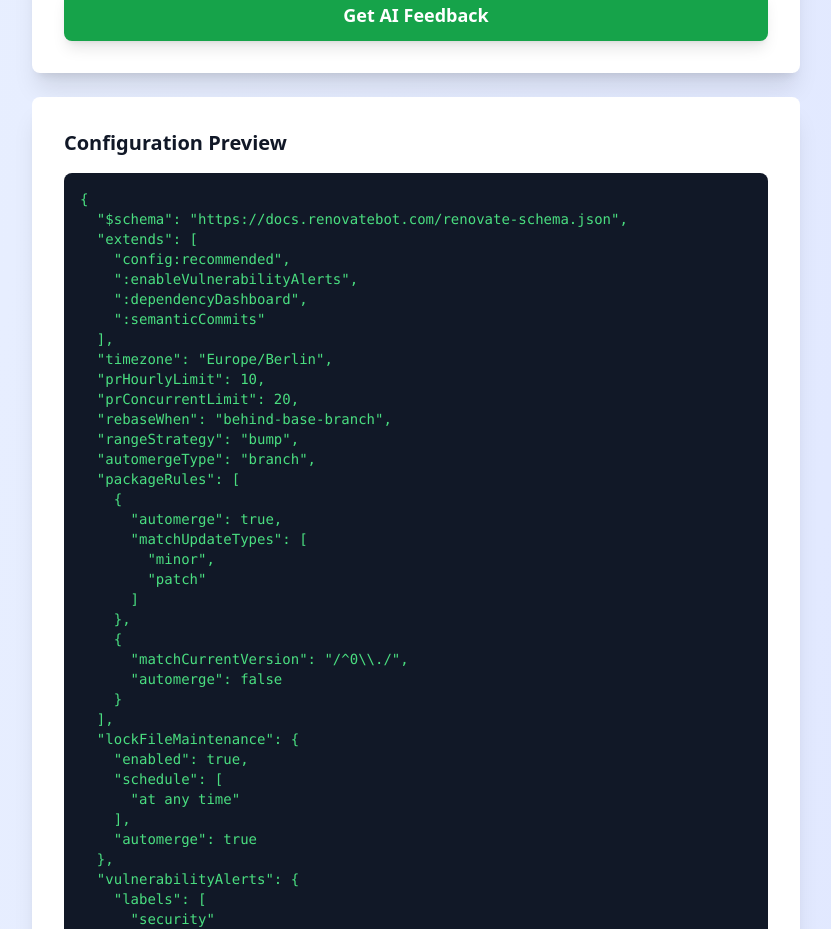
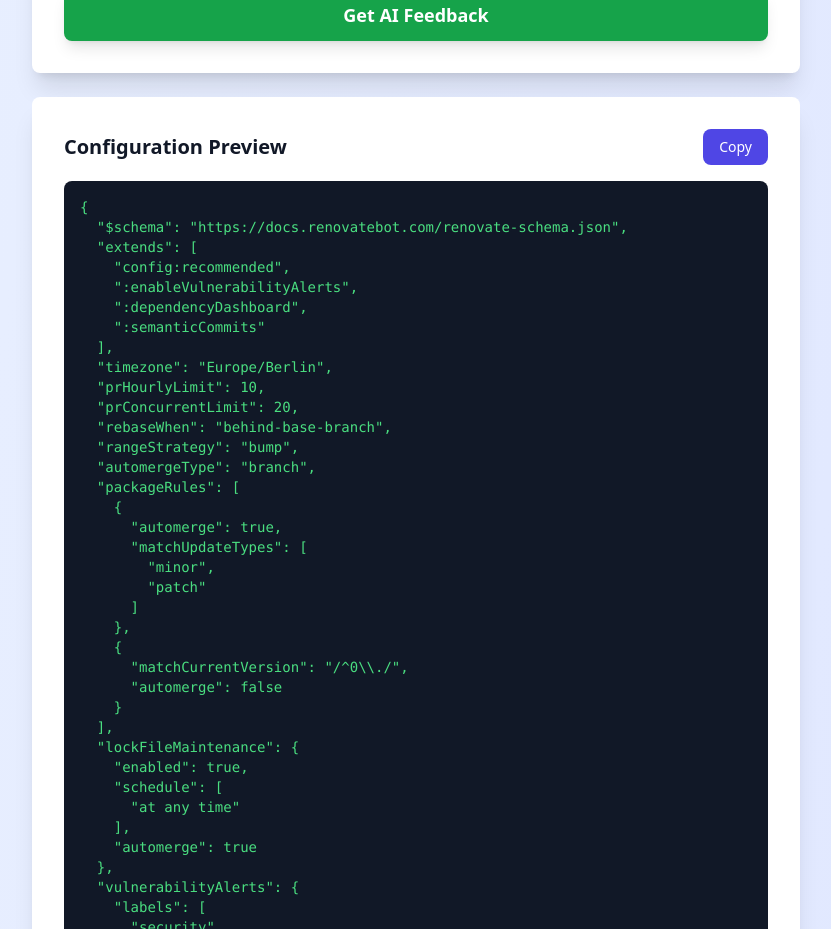
Before and after one commit to oglimmer/start-renovate, a Nuxt app in the folder frontend/: page / in a window 1280 px wide. Shown: the part 6600-7529 px from the top of the page, without its empty margins (224-1055 px from the left). Built offline with nearby package versions, Linux system fonts and the light colour scheme.

Commit message:
Add clipboard copy functionality to configuration preview in app.vue

```diff
--- a/frontend/app/app.vue
+++ b/frontend/app/app.vue
@@ -1255,7 +1255,15 @@
 
       <!-- Preview Section -->
       <div class="bg-white shadow-xl rounded-lg p-8">
-        <h3 class="text-xl font-semibold text-gray-900 mb-4">Configuration Preview</h3>
+        <div class="flex justify-between items-center mb-4">
+          <h3 class="text-xl font-semibold text-gray-900">Configuration Preview</h3>
+          <button
+            class="px-4 py-2 text-sm font-medium text-white bg-indigo-600 rounded-lg hover:bg-indigo-700 focus:outline-none focus:ring-2 focus:ring-indigo-500 focus:ring-offset-2 transition-colors"
+            @click="copyToClipboard"
+          >
+            {{ copyButtonText }}
+          </button>
+        </div>
         <pre class="bg-gray-900 text-green-400 p-4 rounded-lg overflow-x-auto text-sm">{{ generatedConfig }}</pre>
       </div>
     </div>
@@ -1358,6 +1366,7 @@ const config = ref<RenovateConfig>({
 
 const feedback = ref<FeedbackResponse | null>(null)
 const isLoadingFeedback = ref(false)
+const copyButtonText = ref('Copy')
 
 const timezones = [
   { value: 'UTC', label: 'UTC - Coordinated Universal Time' },
@@ -1611,6 +1620,21 @@ const generateAndDownload = () => {
   URL.revokeObjectURL(url)
 }
 
+const copyToClipboard = async () => {
+  try {
+    await navigator.clipboard.writeText(generatedConfig.value)
+    copyButtonText.value = 'Copied!'
+    setTimeout(() => {
+      copyButtonText.value = 'Copy'
+    }, 2000)
+  } catch {
+    copyButtonText.value = 'Failed'
+    setTimeout(() => {
+      copyButtonText.value = 'Copy'
+    }, 2000)
+  }
+}
+
 const getBackendUrl = () => {
   if (typeof window === 'undefined') {
     // Server-side rendering
```
